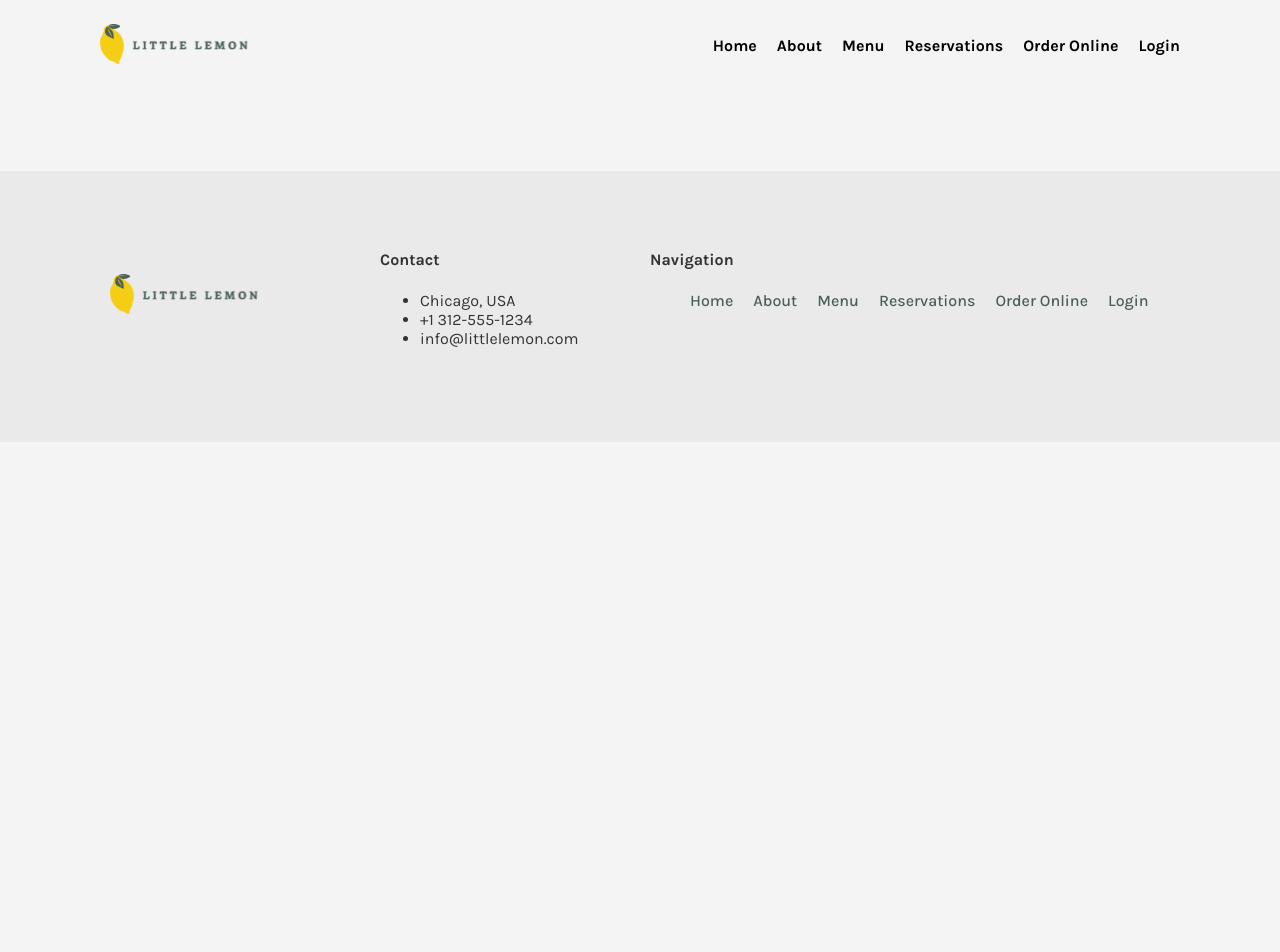
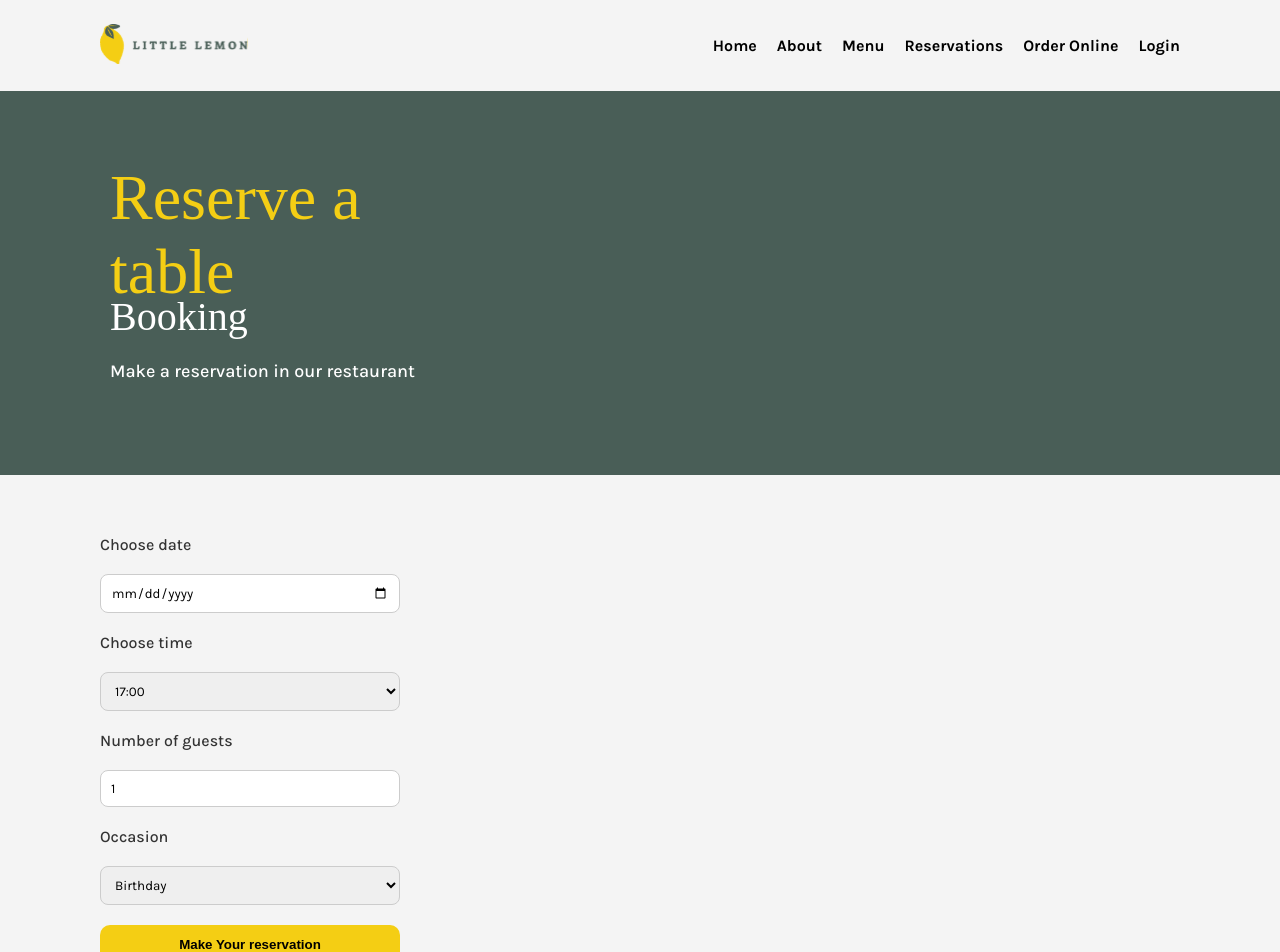
Before and after one commit to fervc155/meta-frontend-certified-captstone, a React (Create React App) app: page /booking in a window 1280 px wide. Shown: the top 952 px of the page. Before the commit the page ends 800 px from the top, so only its background shows below. Built offline with nearby package versions, Linux system fonts and the light colour scheme; a web font is replaced by a local one.

Commit message:
pagina booking

```diff
--- a/public/index.html
+++ b/public/index.html
@@ -42,6 +42,7 @@
       Learn how to configure a non-root public URL by running `npm run build`.
     -->
     <title>Little Lemon Restaurant</title>
+    <script src="https://raw.githubusercontent.com/courseraap/capstone/main/api.js"></script>
   </head>
   <body>
     <noscript>You need to enable JavaScript to run this app.</noscript>
--- a/src/App.css
+++ b/src/App.css
@@ -254,3 +254,30 @@ footer ul.menu {
 .as-center {
   align-self: center;
 }
+
+.booking-page {
+  margin-top: 60px;
+}
+
+.booking-form {
+  display: grid;
+  max-width: 300px;
+  gap: 20px;
+  margin-top: 20px;
+}
+
+.booking-form label {
+  font-weight: 500;
+}
+
+.booking-form input,
+.booking-form select {
+  padding: 10px;
+  border-radius: 8px;
+  border: 1px solid #ccc;
+  font-family: "Karla", sans-serif;
+}
+
+.mt--1 {
+  margin-top: -1rem;
+}
--- a/src/App.js
+++ b/src/App.js
@@ -1,8 +1,10 @@
 import React from "react";
 import "./App.css";
 import Navbar from "./components/navbar";
+import Footer from "./components/footer";
+
 import Home from "./pages/home";
-import Footer from "./components/footer";
+import Booking from "./pages/booking";
 
 import { BrowserRouter as Router, Routes, Route } from "react-router-dom";
 
@@ -12,6 +14,7 @@ export default function App() {
       <Navbar />
       <Routes>
         <Route path="/" element={<Home />} />
+        <Route path="/booking" element={<Booking />} />
       </Routes>
 
       <Footer />
--- /dev/null
+++ b/src/pages/booking/components/bookingForm.jsx
@@ -0,0 +1,77 @@
+import { useState } from "react";
+
+export default function BookingForm() {
+  const [date, setDate] = useState("");
+  const [time, setTime] = useState("17:00");
+  const [guests, setGuests] = useState(1);
+  const [occasion, setOccasion] = useState("Birthday");
+
+  const [availableTimes] = useState([
+    "17:00",
+    "18:00",
+    "19:00",
+    "20:00",
+    "21:00",
+    "22:00",
+  ]);
+
+  const handleSubmit = (e) => {
+    e.preventDefault();
+
+    const data = {
+      date,
+      time,
+      guests,
+      occasion,
+    };
+
+    console.log("Reservation:", data);
+  };
+
+  return (
+    <form onSubmit={handleSubmit} className="booking-form">
+      <label htmlFor="res-date">Choose date</label>
+      <input
+        type="date"
+        id="res-date"
+        value={date}
+        onChange={(e) => setDate(e.target.value)}
+      />
+
+      <label htmlFor="res-time">Choose time</label>
+      <select
+        id="res-time"
+        value={time}
+        onChange={(e) => setTime(e.target.value)}
+      >
+        {availableTimes.map((t) => (
+          <option key={t}>{t}</option>
+        ))}
+      </select>
+
+      <label htmlFor="guests">Number of guests</label>
+      <input
+        type="number"
+        id="guests"
+        min="1"
+        max="10"
+        value={guests}
+        onChange={(e) => setGuests(e.target.value)}
+      />
+
+      <label htmlFor="occasion">Occasion</label>
+      <select
+        id="occasion"
+        value={occasion}
+        onChange={(e) => setOccasion(e.target.value)}
+      >
+        <option>Birthday</option>
+        <option>Anniversary</option>
+      </select>
+
+      <button type="submit" className="btn">
+        Make Your reservation
+      </button>
+    </form>
+  );
+}
--- /dev/null
+++ b/src/pages/booking/components/hero.jsx
@@ -0,0 +1,13 @@
+export default function Hero() {
+  return (
+    <section className="hero">
+      <div className="container row">
+        <div className="col-4 hero-text">
+          <h1>Reserve a table</h1>
+          <h2 className="mt--1">Booking</h2>
+          <p className="cta">Make a reservation in our restaurant</p>
+        </div>
+      </div>
+    </section>
+  );
+}
--- /dev/null
+++ b/src/pages/booking/index.jsx
@@ -0,0 +1,12 @@
+import BookingForm from "./components/bookingForm";
+import Hero from "./components/hero";
+export default function BookingPage() {
+  return (
+    <>
+      <Hero />
+      <section className="container booking-page">
+        <BookingForm />
+      </section>
+    </>
+  );
+}
--- a/src/pages/components/hero.jsx
+++ b/src/pages/home/components/hero.jsx
@@ -1,3 +1,5 @@
+import { Link } from "react-router-dom";
+
 export default function Hero() {
   return (
     <section className="hero">
@@ -9,7 +11,9 @@ export default function Hero() {
             We are a family owned Mediterranean restaurant, focused on
             traditional recipes served with a modern twist.
           </p>
-          <button className="btn">Reserve a Table</button>
+          <Link to="/booking">
+            <button className="btn">Reserve a Table</button>
+          </Link>
         </div>
         <div className="col-4"></div>
         <div className="col-4">
--- a/src/pages/components/specials.jsx
+++ b/src/pages/home/components/specials.jsx
@@ -1,4 +1,4 @@
-import Card from "../../components/card";
+import Card from "../../../components/card";
 
 export default function Specials() {
   return (
```
Also changed, not shown: src/pages/home/index.jsx (renamed from src/pages/home.jsx).
